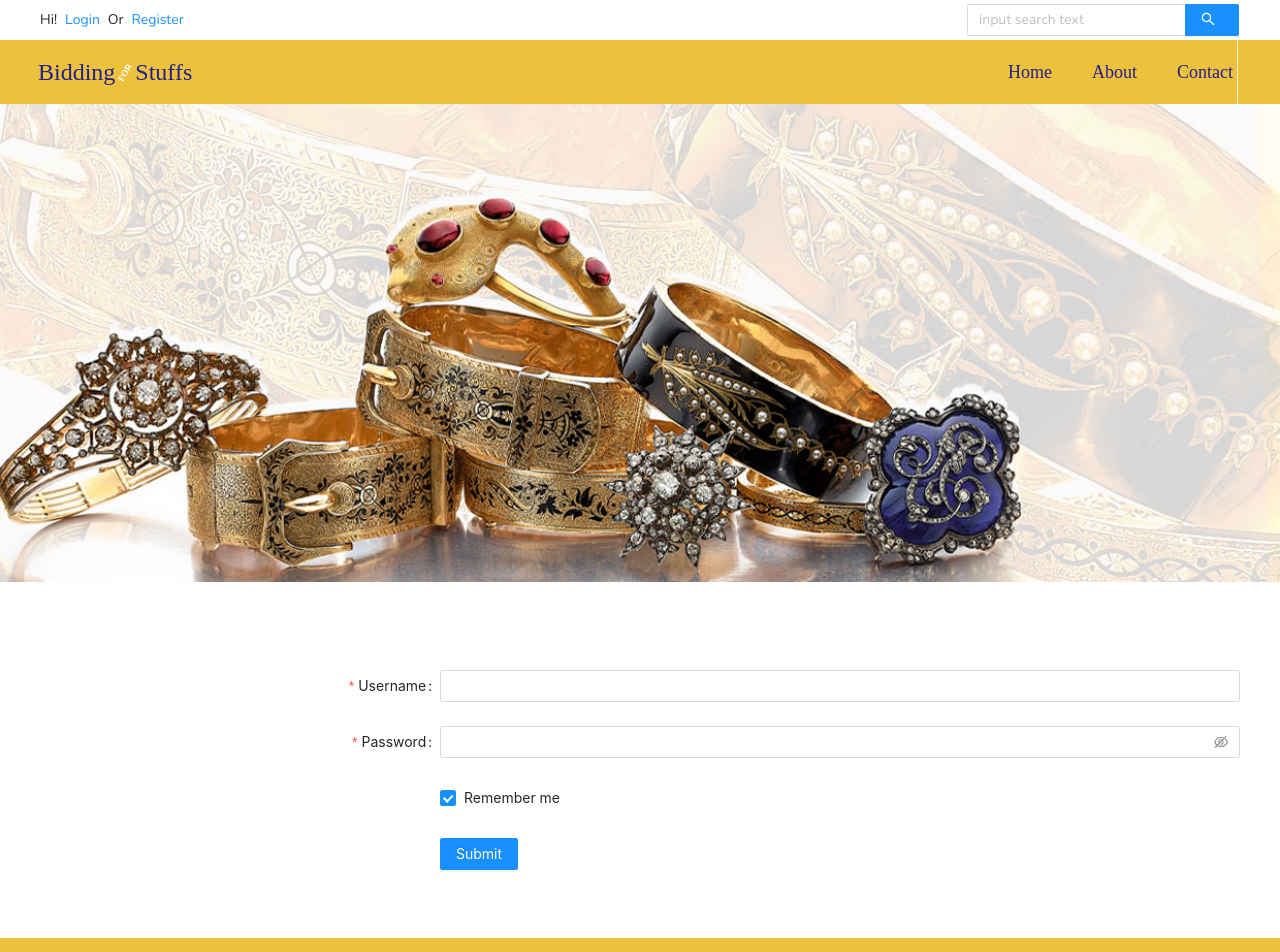
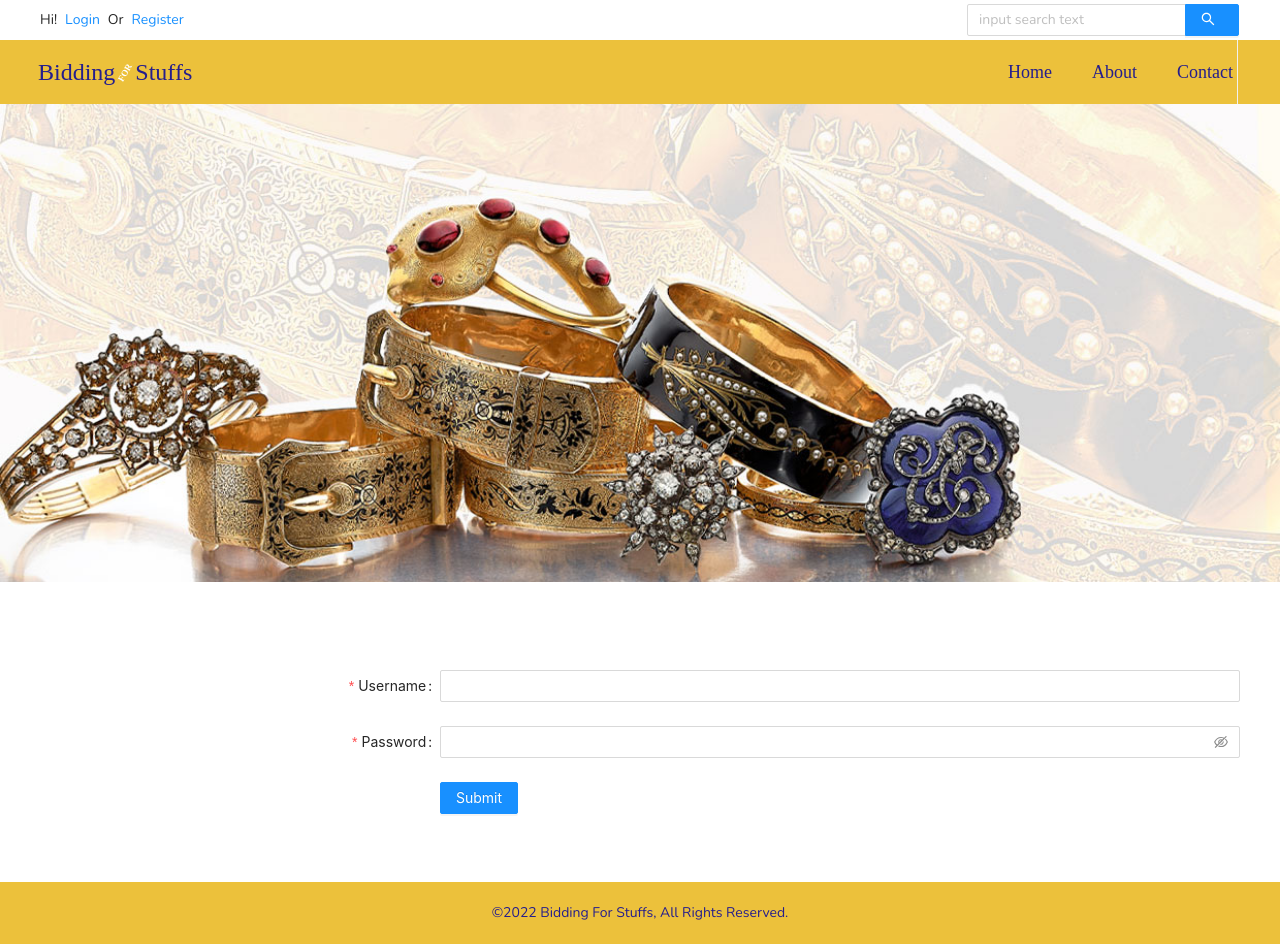
Before and after one commit to Pro-dev-5/auctioning-platform, a React (Vite) app in the folder client/: page /buyerlogin in a window 1280 px wide. Shown: the top 952 px of the page. Built offline with nearby package versions, Linux system fonts and the light colour scheme; a web font is replaced by a local one.

Commit message:
remove user agreement

```diff
--- a/client/src/components/BuyerLoginForm.jsx
+++ b/client/src/components/BuyerLoginForm.jsx
@@ -52,17 +52,6 @@ const BuyerLoginForm = () => {
       </Form.Item>
 
       <Form.Item
-        name="remember"
-        valuePropName="checked"
-        wrapperCol={{
-          offset: 8,
-          span: 16,
-        }}
-      >
-        <Checkbox>Remember me</Checkbox>
-      </Form.Item>
-
-      <Form.Item
         wrapperCol={{
           offset: 8,
           span: 16,
--- a/client/src/components/BuyerSignUpForm.jsx
+++ b/client/src/components/BuyerSignUpForm.jsx
@@ -88,17 +88,7 @@ import React from 'react';
 
 
 
-        <Form.Item
-          name="agreement"
-          valuePropName="checked"
-          rules={[
-            {
-              validator: (_, value) =>
-                value ? Promise.resolve() : Promise.reject(new Error('Should accept agreement')),
-            },
-          ]}
-          // {...tailFormItemLayout}
-        >
+        <Form.Item>
           <Checkbox>
             I have read the <a href="">agreement</a>
           </Checkbox>
--- a/client/src/components/SellerLoginForm.jsx
+++ b/client/src/components/SellerLoginForm.jsx
@@ -67,13 +67,6 @@ const SellerLoginForm = ({ url }) => {
             </Form.Item>
 
 						<Form.Item
-              name="remember"
-              valuePropName="checked"
-            >
-              <Checkbox>Remember me</Checkbox>
-            </Form.Item>
-
-						<Form.Item
             >
               <Button type="" htmlType="submit" style={{ backgroundColor: '#ECC13B', color: '#fff' }}>
                 Submit
--- a/client/src/components/SellerSignUpForm.jsx
+++ b/client/src/components/SellerSignUpForm.jsx
@@ -111,17 +111,7 @@ import '../styles/Nav.css'
 
 
 
-                <Form.Item
-                  name="agreement"
-                  valuePropName="checked"
-                  rules={[
-                    {
-                      validator: (_, value) =>
-                        value ? Promise.resolve() : Promise.reject(new Error('Should accept agreement')),
-                    },
-                  ]}
-                  // {...tailFormItemLayout}
-                >
+                <Form.Item>
                   <div style={{ color: '#b8b8b8' }}>
                     Already have an account? <a href="/sellerlogin" style={{ textDecoration: 'underline' }}>Login</a>
                   </div>
```
